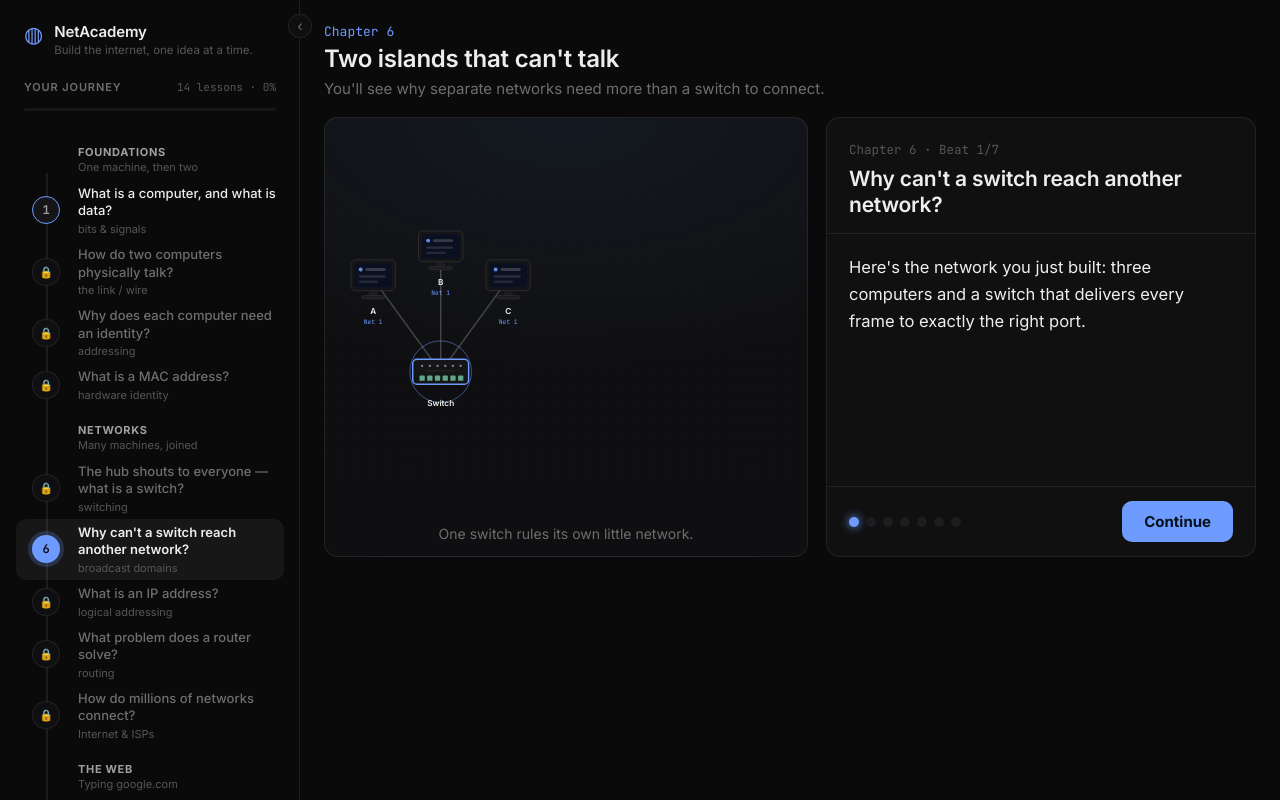
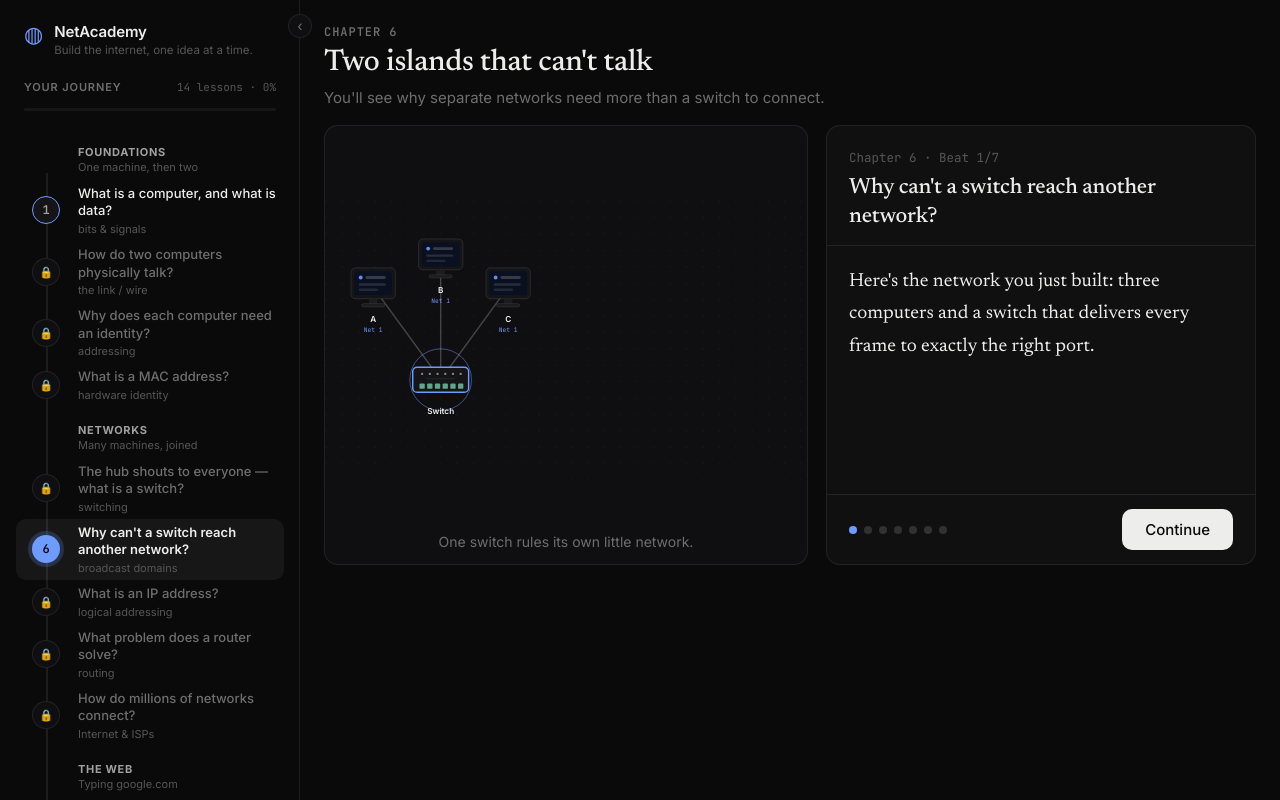
Before and after one commit to xorrier/computer-network, a React (Vite) app: page /chapter/another-network in a window 1280 px wide. Built offline with nearby package versions, Linux system fonts and the light colour scheme.

Commit message:
feat: enhance styling and layout for lesson components; add transitions and adjust typography

```diff
--- a/src/styles/journey.css
+++ b/src/styles/journey.css
@@ -52,6 +52,11 @@
 }
 .lesson-content {
   min-width: 0;
+  transition: padding-left 0.25s ease;
+}
+.lesson-shell.is-collapsed .lesson-content {
+  /* make room for the (now left-docked) collapse toggle */
+  padding-left: 44px;
 }
 .lesson-aside-toggle {
   position: fixed;
@@ -325,16 +330,23 @@ a.sb-node-link:hover {
   background: var(--surface-strong);
 }
 .chapter-kicker {
-  color: var(--accent);
-  font-size: 13px;
+  color: var(--text-2);
+  font-size: 12px;
+  font-weight: 600;
+  letter-spacing: 0.08em;
+  text-transform: uppercase;
 }
 .chapter-titleblock h1 {
-  font-size: 24px;
-  margin: 4px 0;
+  font-family: var(--font-serif);
+  font-weight: 500;
+  font-size: 30px;
+  line-height: 1.15;
+  margin: 6px 0;
 }
 .chapter-titleblock p {
   color: var(--text-2);
   font-size: 15px;
+  line-height: 1.5;
 }
 
 .chapter {
@@ -352,15 +364,14 @@ a.sb-node-link:hover {
   position: relative;
   border: 1px solid var(--border);
   border-radius: var(--radius-lg);
-  background:
-    radial-gradient(700px 360px at 50% 0%, rgba(96, 165, 250, 0.07), transparent 70%),
-    var(--bg-1);
+  background: var(--bg-1);
   overflow: hidden;
   height: 100%;
   min-height: 440px;
   display: flex;
   flex-direction: column;
 }
+/* stage background set to flat ink above */
 .stage-svg {
   width: 100%;
   height: auto;
@@ -1374,9 +1385,11 @@ a.sb-node-link:hover {
   font-size: 12.5px;
 }
 .narrator-q {
-  font-size: 21px;
+  font-family: var(--font-serif);
+  font-weight: 500;
+  font-size: 22px;
   margin-top: 8px;
-  line-height: 1.25;
+  line-height: 1.3;
 }
 .narrator-body {
   flex: 1;
@@ -1392,10 +1405,11 @@ a.sb-node-link:hover {
   gap: 14px;
 }
 .say-p {
+  font-family: var(--font-serif);
   color: var(--text-1);
-  font-size: 16.5px;
-  line-height: 1.65;
-  opacity: 0.7;
+  font-size: 19px;
+  line-height: 1.7;
+  opacity: 0.5;
   transition: opacity 0.3s ease;
 }
 .say-p.is-latest {
@@ -1403,25 +1417,28 @@ a.sb-node-link:hover {
   color: var(--text-0);
 }
 .say-em {
-  color: var(--accent);
-  font-style: normal;
-  font-weight: 600;
+  color: var(--text-0);
+  font-style: italic;
+  font-weight: 500;
 }
 .reveal-banner {
   display: flex;
   align-items: center;
   gap: 10px;
-  padding: 13px 16px;
+  padding: 12px 15px;
   border-radius: var(--radius-md);
-  background: color-mix(in srgb, var(--accent) 12%, transparent);
-  border: 1px solid color-mix(in srgb, var(--accent) 40%, transparent);
+  background: var(--surface-strong);
+  border: 1px solid var(--border);
+  border-left: 2px solid var(--accent);
   color: var(--text-0);
   font-size: 15px;
-  font-weight: 550;
+  font-weight: 500;
 }
 .reveal-key {
-  font-size: 12px;
+  font-size: 11px;
   font-weight: 700;
+  letter-spacing: 0.04em;
+  text-transform: uppercase;
   color: var(--accent);
   white-space: nowrap;
 }
@@ -1498,45 +1515,41 @@ a.sb-node-link:hover {
   flex-wrap: wrap;
 }
 .beat-dot {
-  width: 10px;
-  height: 10px;
+  width: 8px;
+  height: 8px;
   border-radius: 50%;
   border: none;
-  background: var(--bg-3);
+  background: var(--border-strong);
   cursor: pointer;
   padding: 0;
   transition: transform 0.15s ease, background 0.2s ease;
 }
 .beat-dot:hover {
-  transform: scale(1.2);
+  transform: scale(1.25);
 }
 .beat-dot.is-done {
-  background: var(--accent-2);
+  background: var(--text-2);
 }
 .beat-dot.is-active {
   background: var(--accent);
-  box-shadow: 0 0 10px var(--accent);
 }
 .continue-btn {
-  padding: 11px 22px;
+  padding: 10px 22px;
   border-radius: var(--radius-md);
-  border: none;
-  background: linear-gradient(135deg, var(--accent), var(--accent-2));
-  color: #04121a;
-  font-weight: 650;
+  border: 1px solid transparent;
+  background: var(--text-0);
+  color: var(--bg-0);
+  font-weight: 500;
   font-size: 15px;
   cursor: pointer;
   white-space: nowrap;
-  transition: filter 0.15s ease, transform 0.1s ease, opacity 0.2s ease;
+  transition: background 0.15s ease, opacity 0.2s ease;
 }
 .continue-btn:hover:not(:disabled) {
-  filter: brightness(1.07);
-}
-.continue-btn:active:not(:disabled) {
-  transform: translateY(1px);
+  background: #ffffff;
 }
 .continue-btn:disabled {
-  opacity: 0.4;
+  opacity: 0.35;
   cursor: not-allowed;
 }
 
@@ -1545,8 +1558,8 @@ a.sb-node-link:hover {
   position: fixed;
   inset: 0;
   z-index: 70;
-  background: rgba(3, 6, 14, 0.7);
-  backdrop-filter: blur(6px);
+  background: rgba(5, 5, 6, 0.72);
+  backdrop-filter: blur(4px);
   display: grid;
   place-items: center;
   padding: 24px;
@@ -1568,7 +1581,9 @@ a.sb-node-link:hover {
   text-transform: uppercase;
 }
 .bridge-card h2 {
-  font-size: 26px;
+  font-family: var(--font-serif);
+  font-weight: 500;
+  font-size: 27px;
   margin: 12px 0 14px;
 }
 .bridge-text {
```
